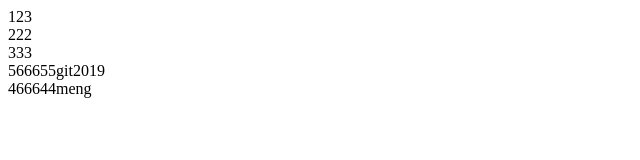
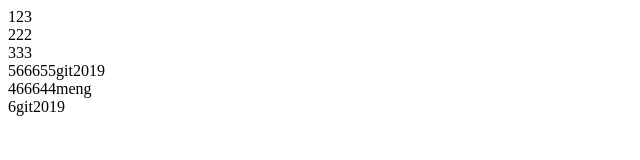
Before and after one commit to Lmia/publicCom, a plain HTML site: page demo/index.html in a window 1280 px wide. Shown: the full height of the page, 0-640 px from the left. Drawn offline with Linux system fonts and the light colour scheme.

Commit message:
change index add 6

```diff
--- a/demo/index.html
+++ b/demo/index.html
@@ -3,3 +3,4 @@
 <div>333</div>
 <div>566655git2019</div>
 <div>466644meng</div>
+<div>6git2019</div>
```
